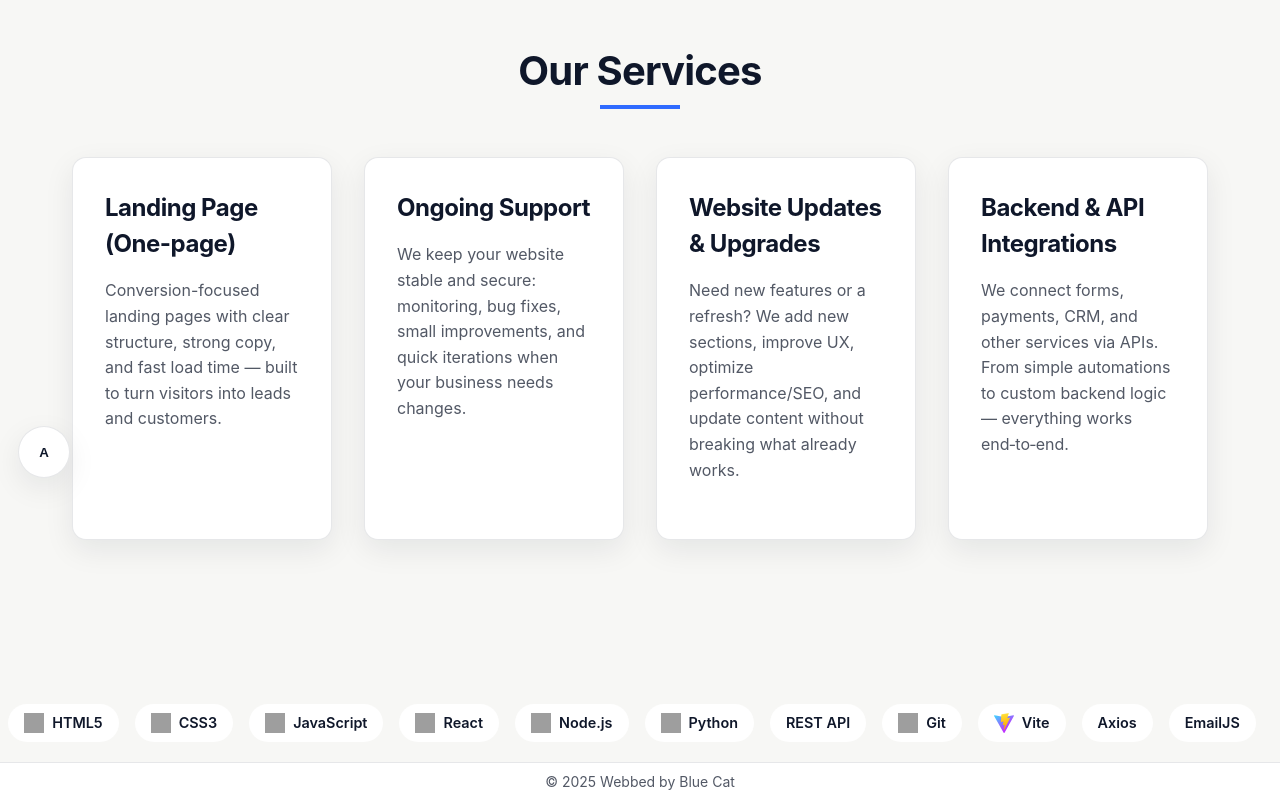
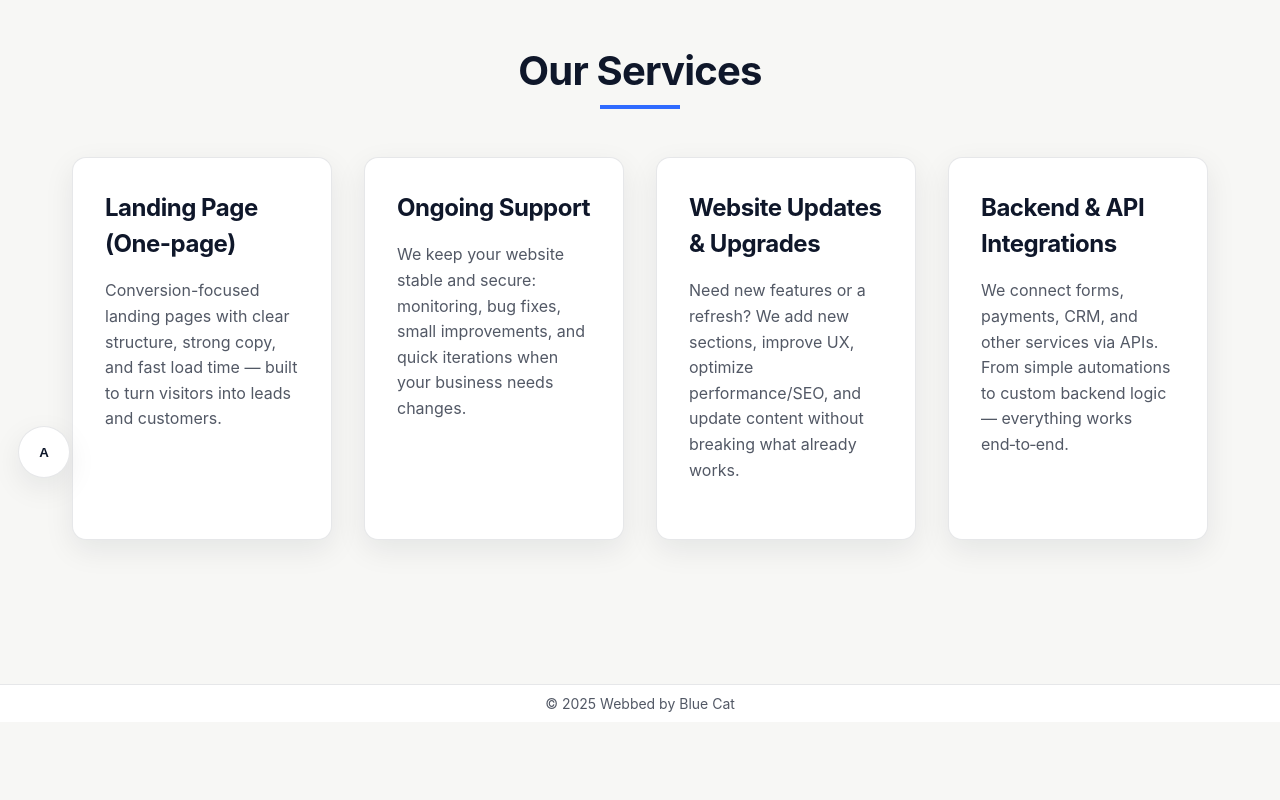
Before and after one commit to Jony251/land_site, a React (Vite) app in the folder land_site/: page / in a window 1280 px wide. Shown: the part 304-1104 px from the top of the page. After the commit the page ends 1026 px from the top, so only its background shows below. Built offline with nearby package versions, Linux system fonts and the light colour scheme; no server answers; grey boxes are pictures that could not be loaded.

Commit message:
tech move

```diff
--- a/land_site/src/App.jsx
+++ b/land_site/src/App.jsx
@@ -14,9 +14,6 @@ const HomeRoute = () => (
   <main>
     <section id="home" className="app-section">
       <Home />
-    </section>
-    <section className="app-section">
-      <TechStrip />
     </section>
   </main>
 )
--- a/land_site/src/pages/About.jsx
+++ b/land_site/src/pages/About.jsx
@@ -1,5 +1,6 @@
 import { useI18n } from '../i18n/LanguageProvider';
 import './About.css';
+import TechStrip from '../Components/TechStrip/TechStrip.comp';
 
 const About = () => {
   const { t } = useI18n();
@@ -14,6 +15,8 @@ const About = () => {
           <p>{t('about.approach')}</p>
           <p className="about-cta">{t('about.cta')}</p>
         </div>
+
+        <TechStrip />
       </div>
     </main>
   );
```
